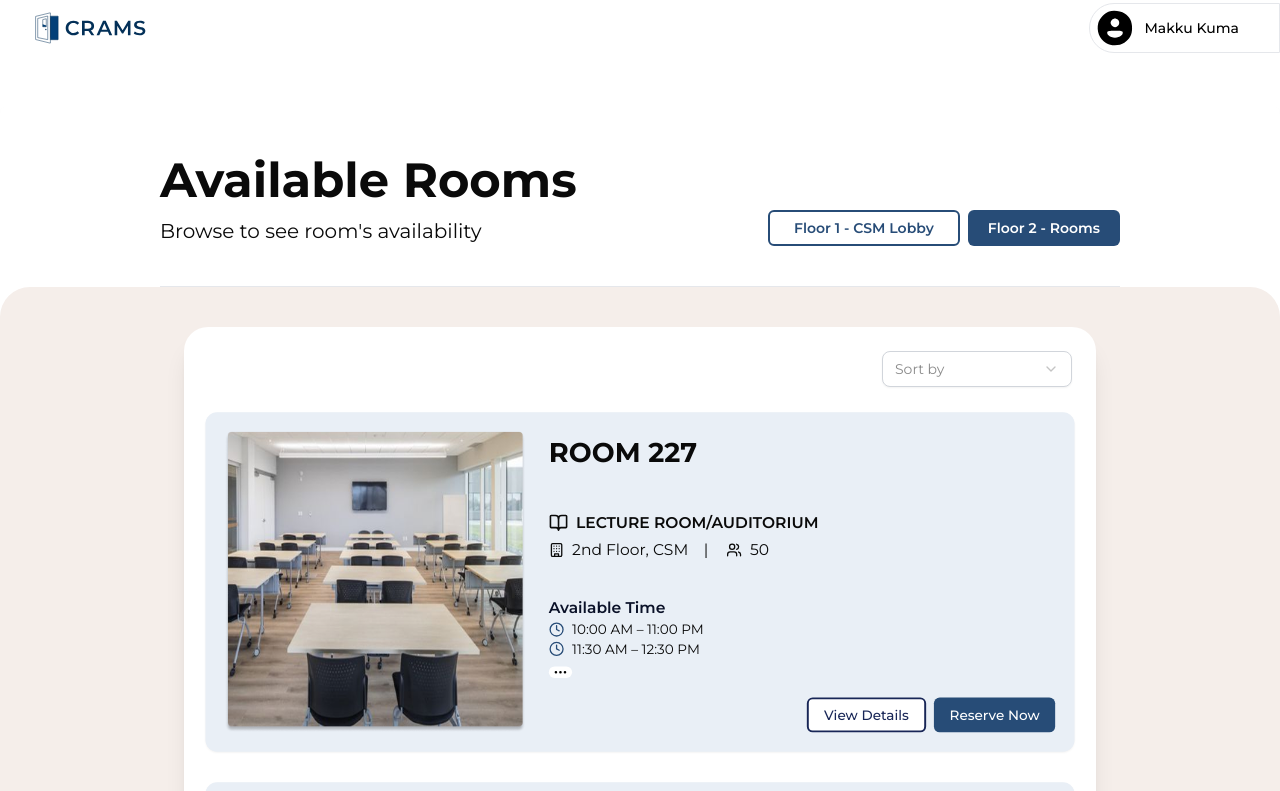
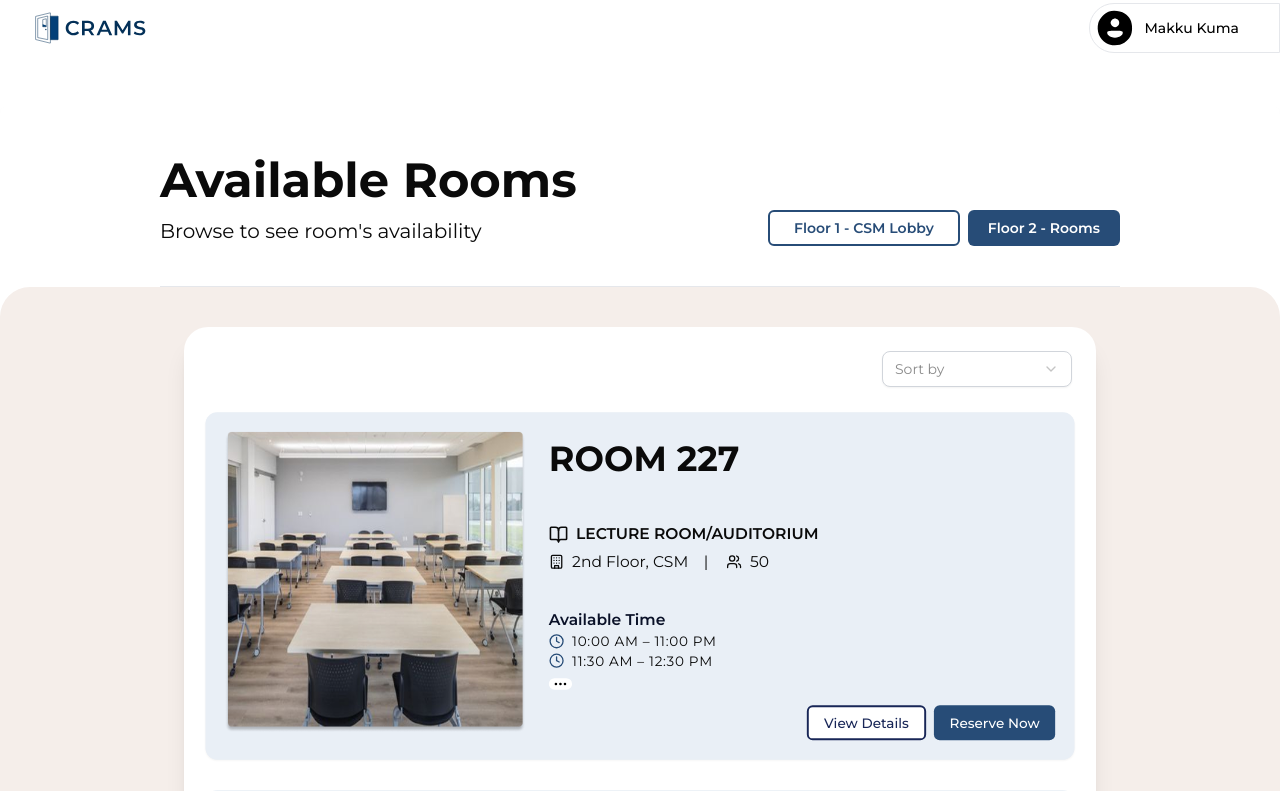
Before and after one commit to MakkuHuqueriza/CRAMS, a Next.js app: page / in a window 1280 px wide. Shown: the top 791 px of the page. Built offline with nearby package versions, Linux system fonts and the light colour scheme.

Commit message:
feat: available rooms design

```diff
--- a/src/app/components/AvailableRooms.tsx
+++ b/src/app/components/AvailableRooms.tsx
@@ -74,7 +74,7 @@ const roomData: Room[] = [
 ];
 
 const RoomCard = ({ room }: { room: Room }) => {
-  // Helper function to get the appropriate icon
+  // Helper function to get the room icon
   const getRoomIcon = (type: string) => {
     switch (type) {
       case "LECTURE ROOM/AUDITORIUM":
@@ -106,7 +106,7 @@ const RoomCard = ({ room }: { room: Room }) => {
       <div className="flex flex-col justify-between flex-1">
         {/* Top Section: Title & Info */}
         <div className="space-y-1">
-          <h2 className="text-[28px] font-bold mb-10">{room.name}</h2>
+          <h2 className="text-[36px] font-bold mb-10">{room.name}</h2>
 
           <div className="flex items-center gap-2">
             {getRoomIcon(room.type)}
@@ -124,7 +124,10 @@ const RoomCard = ({ room }: { room: Room }) => {
               Available Time
             </p>
             {room.times.map((time, i) => (
-              <p key={i} className="text-sm flex items-center gap-2">
+              <p
+                key={i}
+                className="text-sm tracking-wider flex items-center gap-2"
+              >
                 <Clock className="w-4 h-4 text-[#274c77]" />
                 {time}
               </p>
@@ -141,7 +144,7 @@ const RoomCard = ({ room }: { room: Room }) => {
         <div className="flex justify-end gap-2 mt-4 text-[24px]">
           <Button
             variant="outline"
-            className="px-4 border-[#182657] text-[#182657] border-2"
+            className="px-4 border-[#182657] text-[#182657] hover:shadow-lg border-2"
           >
             View Details
           </Button>
@@ -172,7 +175,7 @@ const AvailableRooms = () => {
             <div className="flex gap-2 text-[25px]">
               <Button
                 variant="outline"
-                className="rounded-md text-[#274c77] border-[#274c77] border-2 font-semibold px-6 py-3"
+                className="rounded-md text-[#274c77] border-[#274c77] hover:shadow-lg transition border-2 font-semibold px-6 py-3"
               >
                 Floor 1 - CSM Lobby
               </Button>
@@ -211,7 +214,7 @@ const AvailableRooms = () => {
                     All Rooms
                   </SelectItem>
                   <div>
-                    <button className="text-[#274c77] border border-[#274c77] text-sm font-medium rounded-md w-full px-4 py-[2px] hover:bg-[#f1f1f1] transition">
+                    <button className="text-[#274c77] border border-[#274c77] text-sm font-medium rounded-md w-full px-4 py-[2px] active:bg-[#274c77] active:text-white transition">
                       Reset Filter
                     </button>
                   </div>
```
